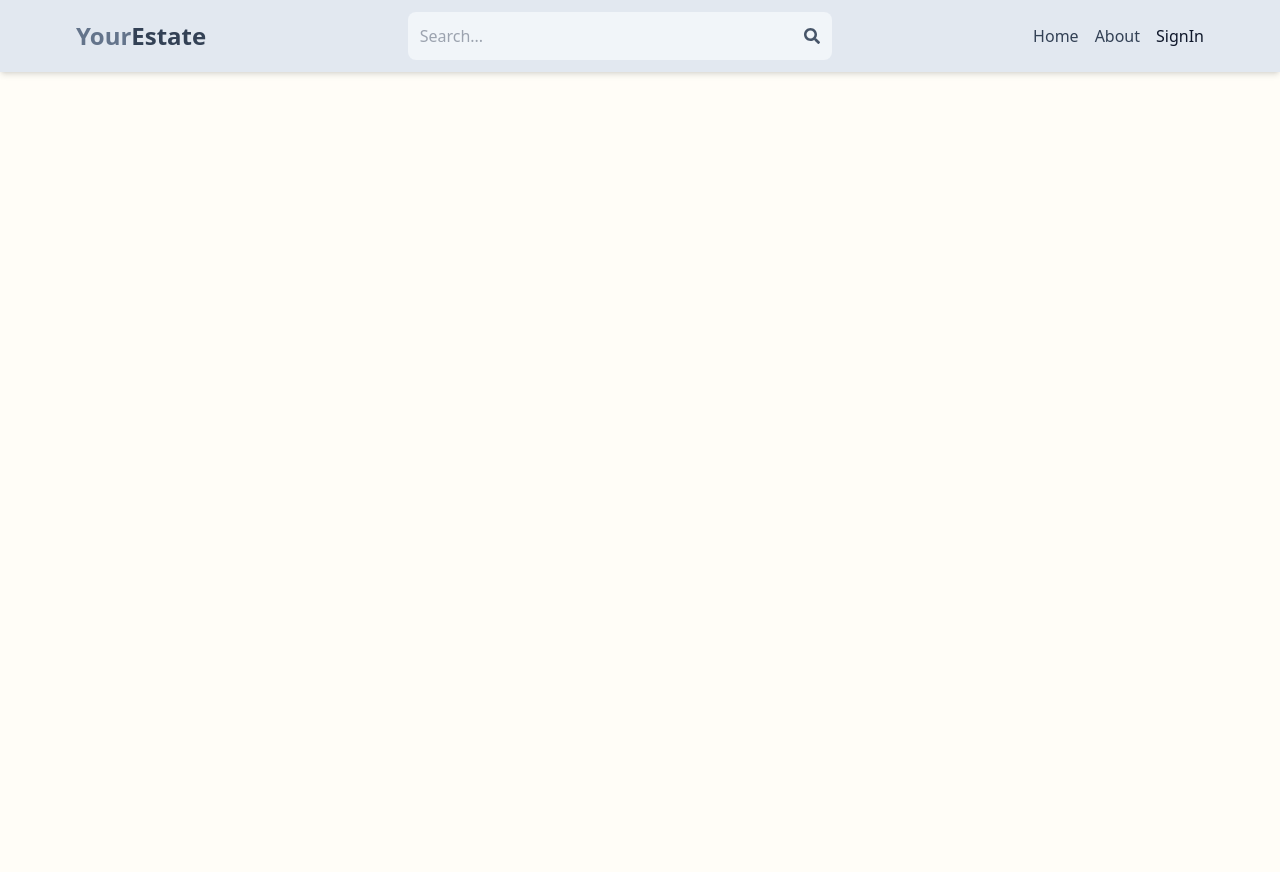
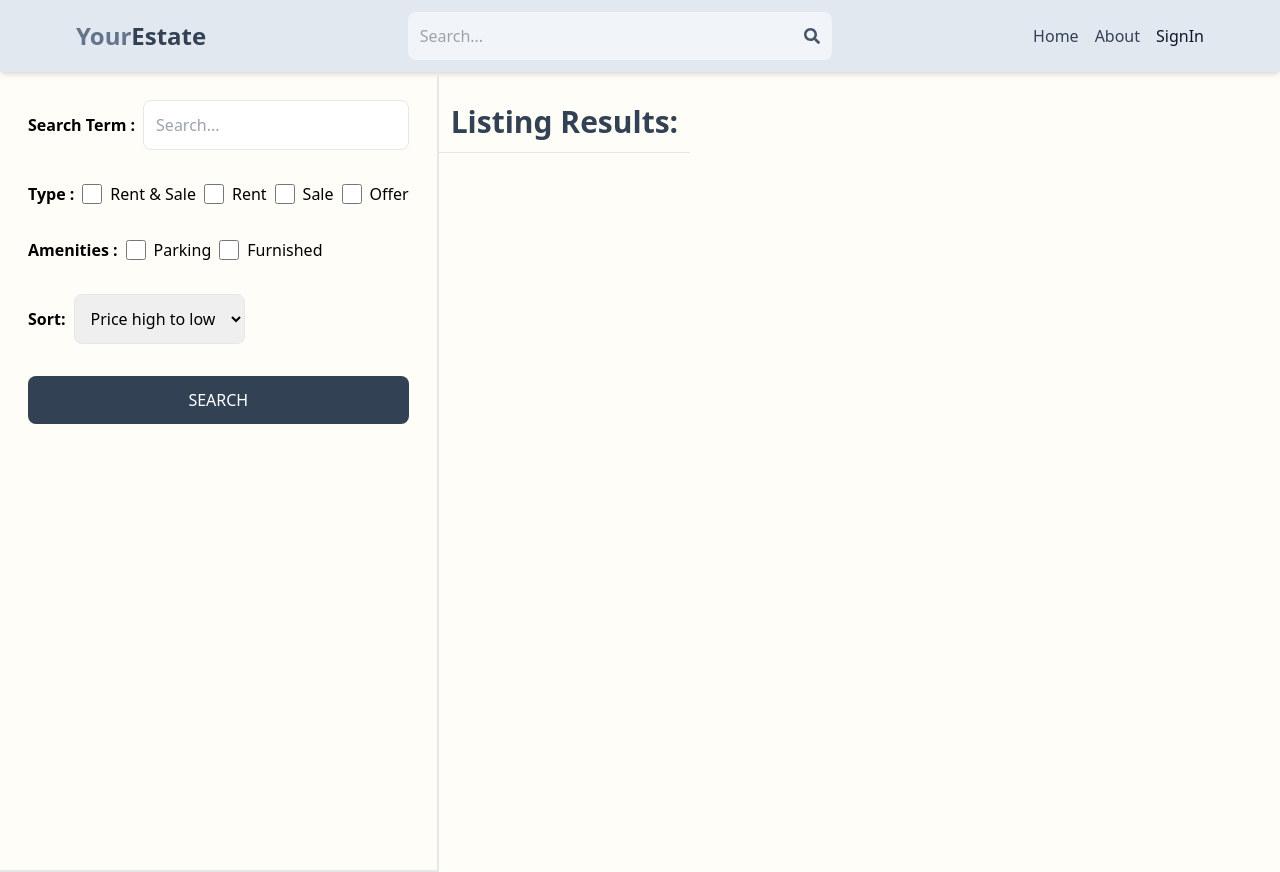
Before and after one commit to sonai21/Mern_Estate_app, a React (Vite) app in the folder client/: page /search in a window 1280 px wide. Before the commit the page ends 800 px from the top, so only its background shows below. Built offline with nearby package versions, Linux system fonts and the light colour scheme; no server answers.

Commit message:
create search page UI

```diff
--- a/client/src/App.jsx
+++ b/client/src/App.jsx
@@ -10,6 +10,7 @@
 import CreateListing from "./pages/CreateListing";
 import UpdateListing from "./pages/UpdateListing";
 import Listing from "./pages/Listing";
+import Search from "./pages/Search";
 
 export default function App() {
   return (
@@ -21,6 +22,7 @@
         <Route path="/sign-up" element={<SignUp />}></Route>
         <Route path="/about" element={<About />}></Route>
         <Route path="/listing/:listingId" element={<Listing />}></Route>
+        <Route path="/search" element={<Search />}></Route>
 
         <Route element={<PrivateRoute />}>
           <Route path="/profile" element={<Profile />}></Route>
--- /dev/null
+++ b/client/src/pages/Search.jsx
@@ -0,0 +1,76 @@
+import React from "react";
+
+export default function Search() {
+  return (
+    <div className="flex flex-col md:flex-row">
+      <div className="p-7 border-b-2 md:border-r-2 md:min-h-screen">
+        <form className="flex flex-col gap-8">
+          <div className=" flex items-center gap-2">
+            <label for="searchTerm" className="whitespace-nowrap font-semibold">
+              Search Term :{" "}
+            </label>
+            <input
+              type="text"
+              id="searchTerm"
+              placeholder="Search..."
+              className="border rounded-lg p-3 w-full"
+            />
+          </div>
+          <div className="flex gap-2 flex-wrap items-center">
+            <label for="all" className="font-semibold">
+              Type :
+            </label>
+            <div className="flex gap-2">
+              <input type="checkbox" id="all" className="w-5" />
+              <span>Rent & Sale</span>
+            </div>
+            <div className="flex gap-2">
+              <input type="checkbox" id="rent" className="w-5" />
+              <span>Rent</span>
+            </div>
+            <div className="flex gap-2">
+              <input type="checkbox" id="sale" className="w-5" />
+              <span>Sale</span>
+            </div>
+            <div className="flex gap-2">
+              <input type="checkbox" id="offer" className="w-5" />
+              <span>Offer</span>
+            </div>
+          </div>
+
+          <div className="flex gap-2 flex-wrap items-center">
+            <label for="all" className="font-semibold">
+              Amenities :
+            </label>
+            <div className="flex gap-2">
+              <input type="checkbox" id="parking" className="w-5" />
+              <span>Parking</span>
+            </div>
+            <div className="flex gap-2">
+              <input type="checkbox" id="furnished" className="w-5" />
+              <span>Furnished</span>
+            </div>
+          </div>
+
+          <div className="flex items-center gap-2">
+            <label className="font-semibold">Sort:</label>
+            <select id="sort_order" className="border rounded-lg p-3">
+              <option>Price high to low</option>
+              <option>Price low to high</option>
+              <option>Latest</option>
+              <option>Oldest</option>
+            </select>
+          </div>
+          <button className="bg-slate-700 text-white uppercase hover:opacity-90 rounded-lg p-3">
+            Search
+          </button>
+        </form>
+      </div>
+      <div className="">
+        <h1 className="text-3xl font-semibold border-b p-3  text-slate-700 mt-5">
+          Listing Results:
+        </h1>
+      </div>
+    </div>
+  );
+}
```
